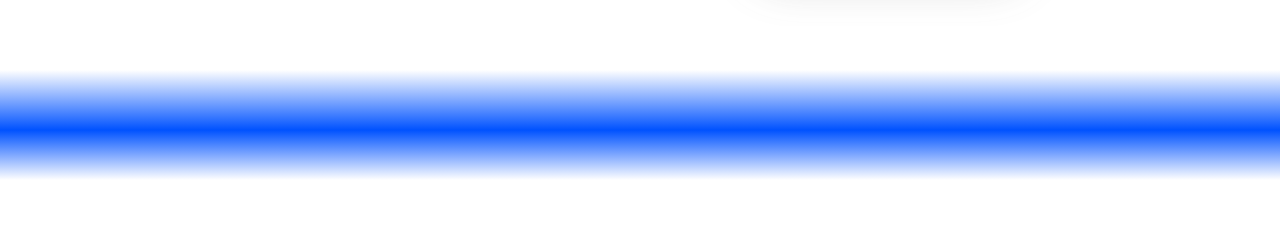
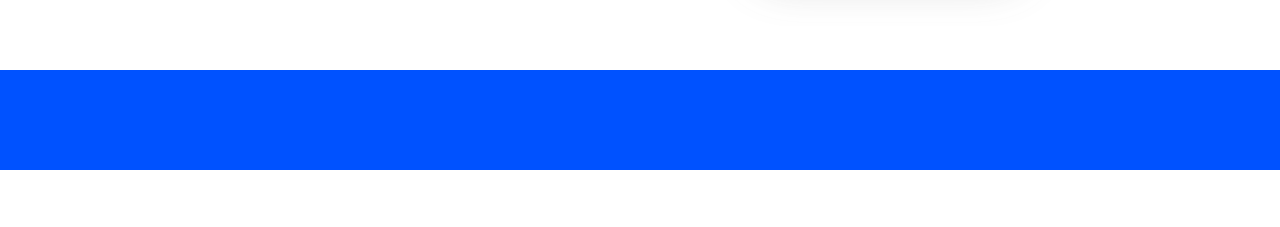
Before and after one commit to AlexGamer29/biden-crypto, a React (Create React App) app: page / in a window 1280 px wide. Shown: the part 808-1035 px from the top of the page. Built offline with nearby package versions, Linux system fonts and the light colour scheme; what react-select-country-list would draw is missing.

Commit message:
[add] add blue strip

```diff
--- a/src/components/Pages/Home.js
+++ b/src/components/Pages/Home.js
@@ -157,10 +157,7 @@
       </div>
 
       <div className="blue-site">
-      <div id="blue-site1">
-      </div>
-      <div id="blue-site2">
-      </div>
+      <div id="strip"></div>
       </div>
 
 
--- a/src/components/css/home.css
+++ b/src/components/css/home.css
@@ -81,21 +81,11 @@
 
 .blue-site {
     background-size: cover;
+    background-color: rgb(0 82 255);
+    width: 100%;
+    height: 100px;
 }
 
-#blue-site1 {
-    background-color: rgb(0 82 255);
-    background-image: linear-gradient(white,rgb(0 82 255));
-    width: 100%;
-    height: 60px;
-}
-
-#blue-site2 {
-    background-color: rgb(0 82 255);
-    background-image: linear-gradient(rgb(0 82 255),white);
-    width: 100%;
-    height: 50px;
-}
 
 .content2 {
     /* Delete this line below when you add animation */
```
